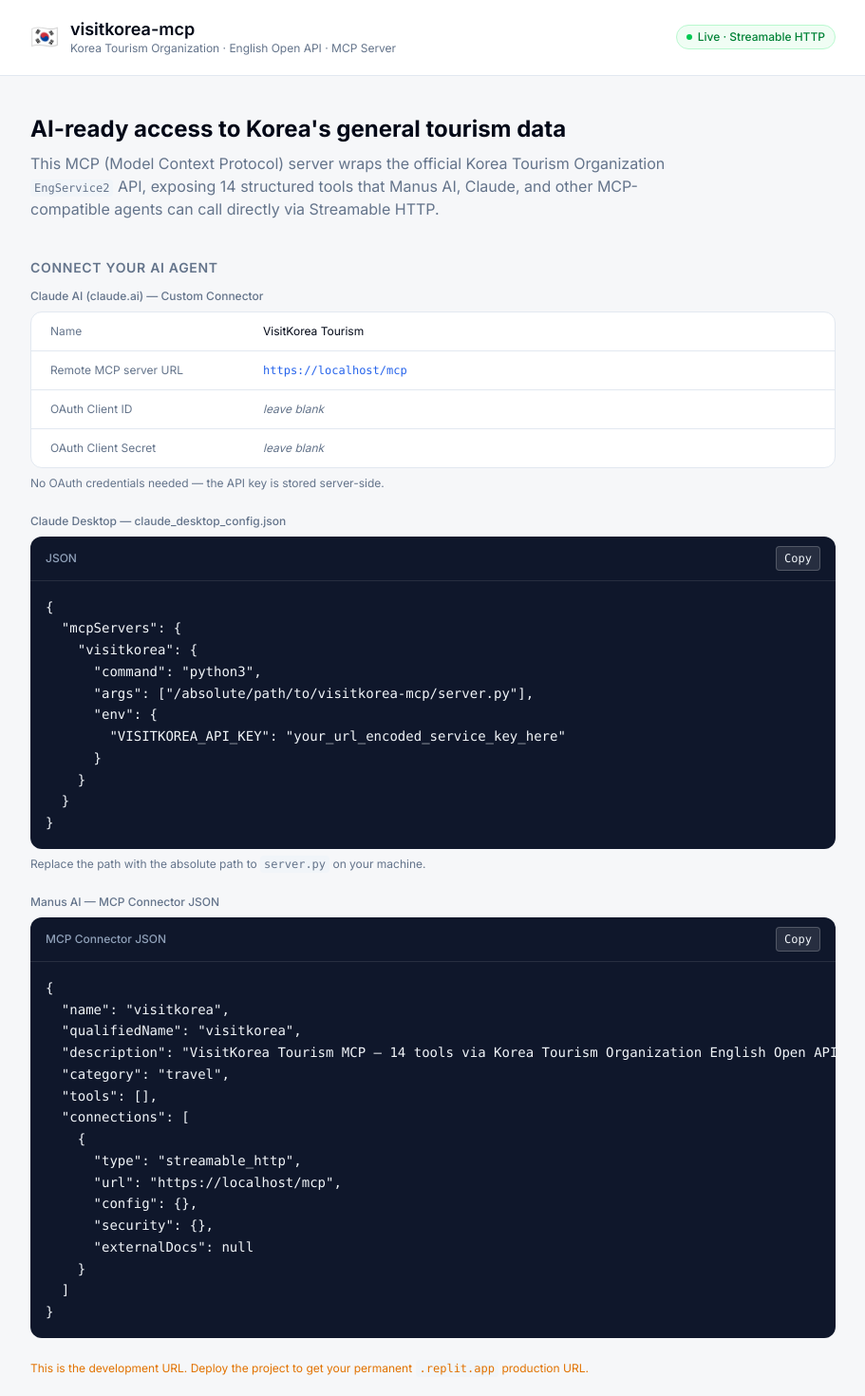
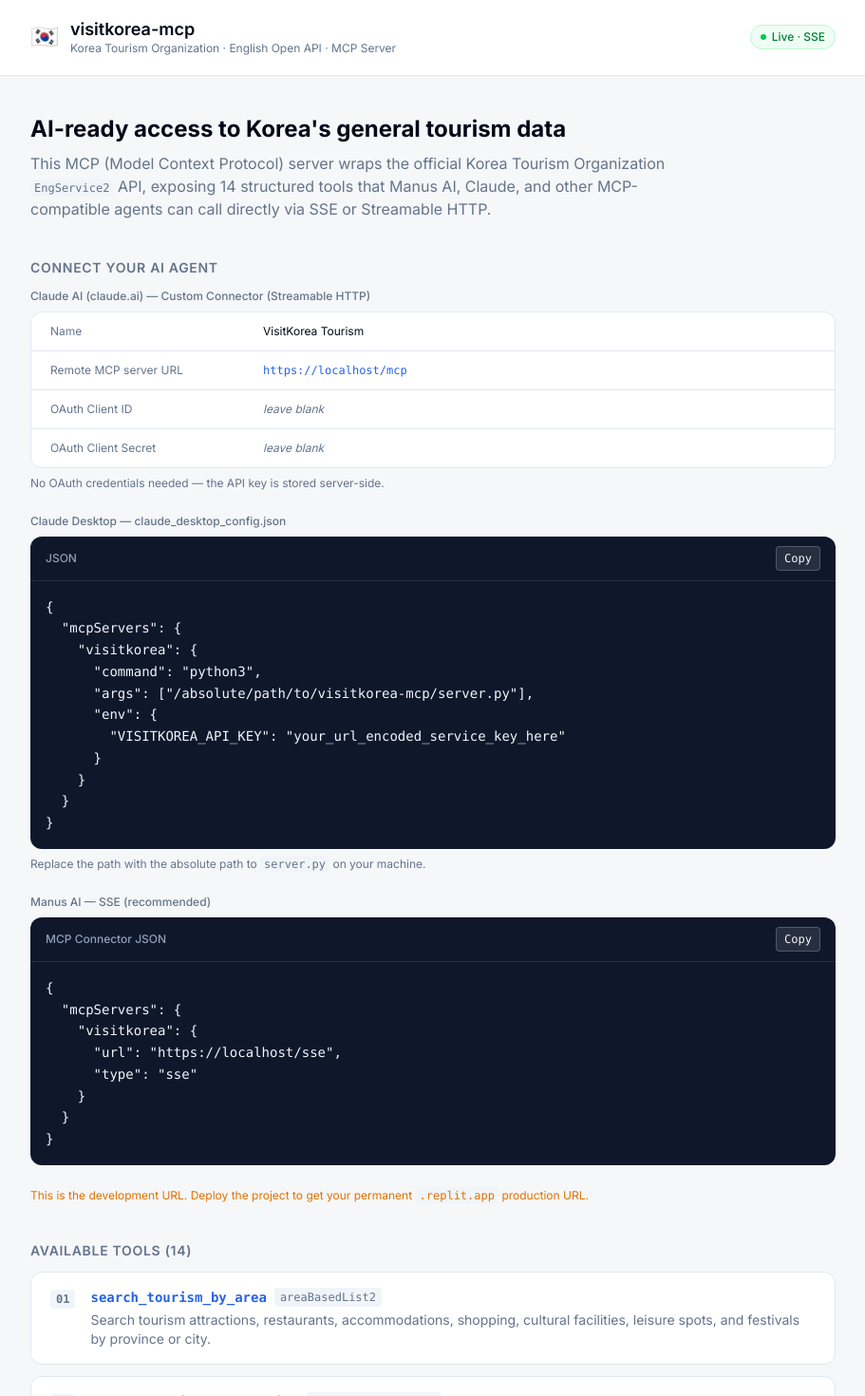
Before and after one commit to leejaew/visitkorea-mcp, a React (Vite) app in the folder artifacts/landing/: page / in a window 1280 px wide. Shown: the top 1470 px of the page at 95% size, without its empty margins (184-1095 px from the left). Built offline with nearby package versions, Linux system fonts and the light colour scheme; no server answers.

Commit message:
Add SSE transport as default: App.tsx

```diff
--- a/artifacts/landing/src/App.tsx
+++ b/artifacts/landing/src/App.tsx
@@ -125,20 +125,12 @@ export default function App() {
   }, []);
 
   const manusJson = `{
-  "name": "visitkorea",
-  "qualifiedName": "visitkorea",
-  "description": "VisitKorea Tourism MCP — ${TOOLS.length} tools via Korea Tourism Organization English Open API.",
-  "category": "travel",
-  "tools": [],
-  "connections": [
-    {
-      "type": "streamable_http",
-      "url": "https://${host}/mcp",
-      "config": {},
-      "security": {},
-      "externalDocs": null
+  "mcpServers": {
+    "visitkorea": {
+      "url": "https://${host}/sse",
+      "type": "sse"
     }
-  ]
+  }
 }`;
 
   const claudeDesktopJson = `{
@@ -153,10 +145,6 @@ export default function App() {
   }
 }`;
 
-  const claudeConnectorJson = `{
-  "name": "VisitKorea Tourism",
-  "url": "https://${host}/mcp"
-}`;
 
   return (
     <div className="min-h-screen bg-[hsl(220,20%,97%)]">
@@ -172,7 +160,7 @@ export default function App() {
           <div className="ml-auto flex items-center gap-2">
             <span className="inline-flex items-center gap-1.5 text-xs font-medium px-2.5 py-1 rounded-full bg-green-50 text-green-700 border border-green-200">
               <span className="w-1.5 h-1.5 rounded-full bg-green-500 animate-pulse" />
-              Live · Streamable HTTP
+              Live · SSE
             </span>
           </div>
         </div>
@@ -187,7 +175,7 @@ export default function App() {
             This MCP (Model Context Protocol) server wraps the official Korea Tourism Organization{" "}
             <code className="text-xs bg-muted px-1 py-0.5 rounded">EngService2</code>{" "}
             API, exposing {TOOLS.length} structured tools that Manus AI, Claude, and other MCP-compatible agents
-            can call directly via Streamable HTTP.
+            can call directly via SSE or Streamable HTTP.
           </p>
         </section>
 
@@ -200,7 +188,7 @@ export default function App() {
 
             {/* Claude AI (claude.ai) */}
             <div>
-              <p className="text-xs font-medium text-muted-foreground mb-2">Claude AI (claude.ai) — Custom Connector</p>
+              <p className="text-xs font-medium text-muted-foreground mb-2">Claude AI (claude.ai) — Custom Connector (Streamable HTTP)</p>
               <div className="bg-white border border-border rounded-xl overflow-hidden divide-y divide-border text-sm">
                 {[
                   { field: "Name", value: "VisitKorea Tourism", mono: false },
@@ -231,7 +219,7 @@ export default function App() {
 
             {/* Manus AI */}
             <div>
-              <p className="text-xs font-medium text-muted-foreground mb-2">Manus AI — MCP Connector JSON</p>
+              <p className="text-xs font-medium text-muted-foreground mb-2">Manus AI — SSE (recommended)</p>
               <DarkCodeBlock label="MCP Connector JSON" code={manusJson} />
             </div>
 
@@ -281,7 +269,7 @@ export default function App() {
           </div>
           <div className="bg-white border border-border rounded-xl px-5 py-4">
             <p className="text-xs text-muted-foreground uppercase tracking-wider font-semibold mb-1">Transport</p>
-            <p className="text-sm font-medium text-foreground">Streamable HTTP</p>
+            <p className="text-sm font-medium text-foreground">SSE · Streamable HTTP</p>
             <p className="text-xs text-muted-foreground mt-0.5">MCP protocol · MIT License</p>
           </div>
         </section>
```
